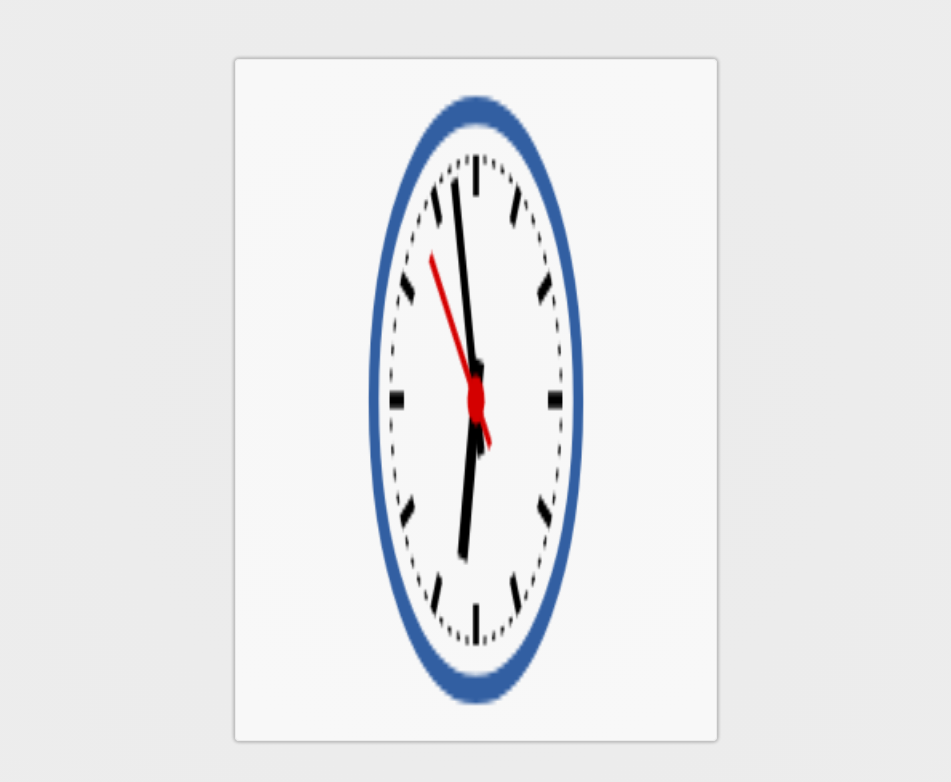
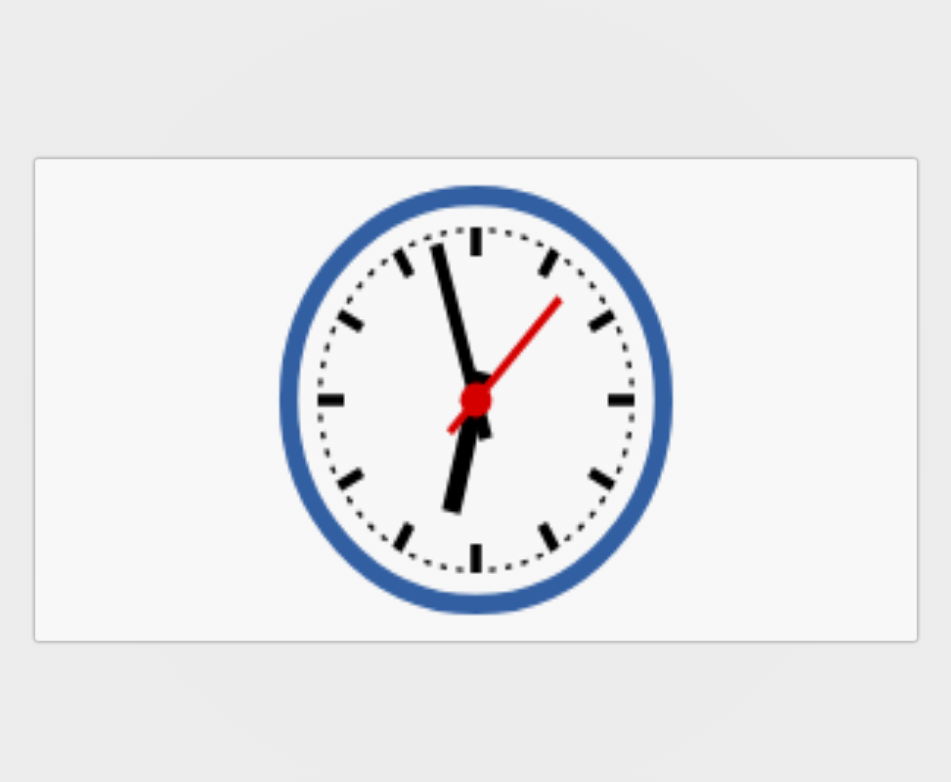
Before and after one commit to felipesntsassis/clock-js, a plain HTML site: page index.html in a window 1280 px wide. Shown: the whole page, without its empty margins (164-1115 px from the left). Drawn offline with Linux system fonts and the light colour scheme.

Commit message:
Bug fix to layout and seconds marker rotation

```diff
--- a/css/clock.css
+++ b/css/clock.css
@@ -5,7 +5,8 @@
 
 /* HTML elements override */
 
-html, body {
+html,
+body {
     margin: 0;
     padding: 0;
     height: 100%;
@@ -13,6 +14,7 @@ html, body {
     background-color: #FFF;
     background-image: radial-gradient(circle at center, #EBEBEB 0%, #EDEDED 100%)
 }
+
 
 /* Main contents */
 
@@ -25,11 +27,11 @@ html, body {
 }
 
 #clock-viewport {
-    width: 480px;
-    height: 680px;
+    width: 880px;
+    height: 480px;
     align-self: center;
     border: 1px solid #EBEBEB;
     box-shadow: 0px 0px 3px 2px rgba(0, 0, 0, 0.2);
     border-radius: 4px 4px 4px 4px;
-    background-color: rgba(255,255,255,0.64);
+    background-color: rgba(255, 255, 255, 0.64);
 }
--- a/js/clockjs.js
+++ b/js/clockjs.js
@@ -74,7 +74,7 @@ function clock() {
 
     // Write Seconds
     ctx.save();
-    ctx.rotate(sec * Math.PI / 30);
+    ctx.rotate(sec * -Math.PI / 30);
     ctx.strokeStyle = '#D40000';
     ctx.fillStyle = '#D40000';
     ctx.lineWidth = 6;
@@ -83,20 +83,14 @@ function clock() {
     ctx.lineTo(95, 0);
     ctx.stroke();
     ctx.beginPath();
-    ctx.arc(0, 0, 12, 0, Math.PI * 2, true);
+    ctx.arc(0, 0, 12, 0, Math.PI * 2, false);
     ctx.fill();
-    ctx.beginPath();
-    // ctx.arc(95, 0, 10, 0, Math.PI * 2, true);
-    // ctx.stroke();
-    // ctx.fillStyle = 'rgba(0, 0, 0, 0)';
-    // ctx.arc(0, 0, 3, 0, Math.PI * 2, true);
-    // ctx.fill();
     ctx.restore();
 
     ctx.beginPath();
     ctx.lineWidth = 14;
     ctx.strokeStyle = '#325FA2';
-    ctx.arc(0, 0, 142, 0, Math.PI * 2, true);
+    ctx.arc(0, 0, 142, 0, Math.PI * 2, false);
     ctx.stroke();
 
     ctx.restore();
```
